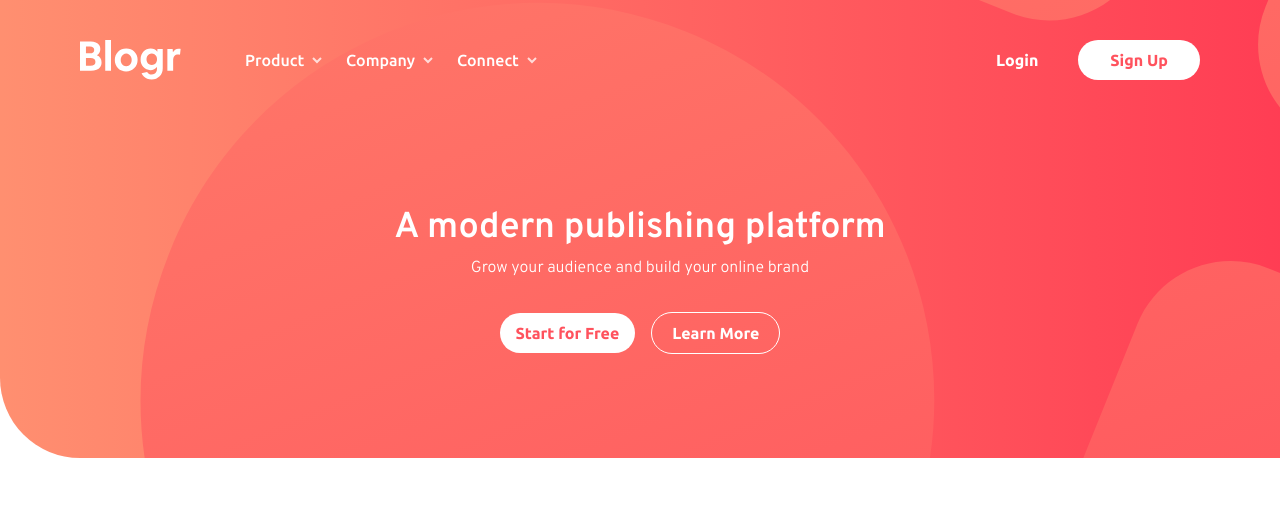
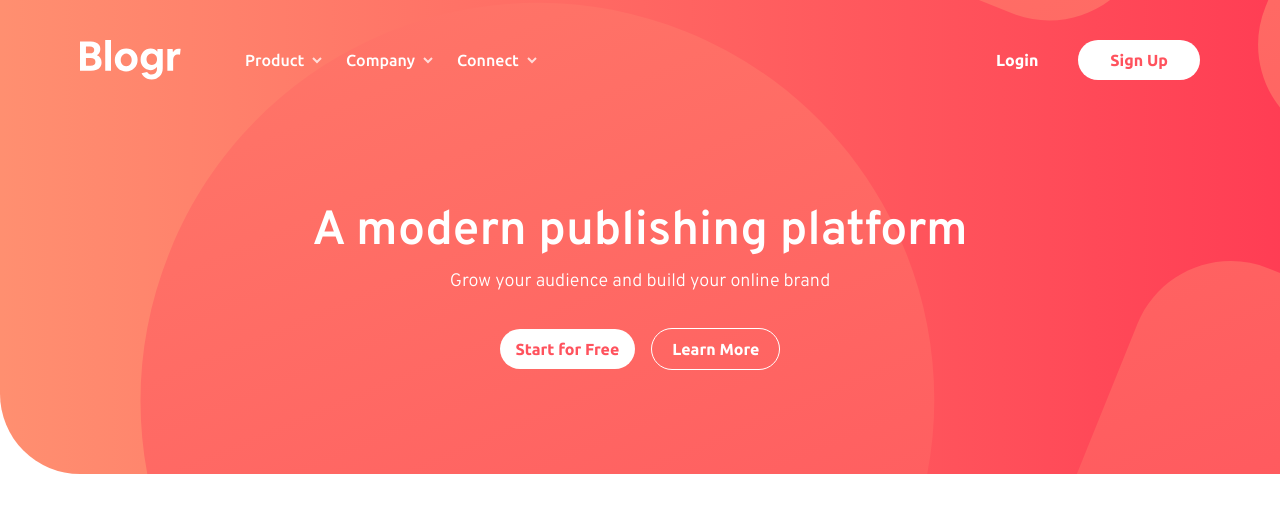
Before and after one commit to KrokoNinja/blogr-landing-page, a Next.js app: page / in a window 1280 px wide. Shown: the top 512 px of the page. Built offline with nearby package versions, Linux system fonts and the light colour scheme.

Commit message:
add: styles for intro heading and subtitle

```diff
--- a/components/Hero.tsx
+++ b/components/Hero.tsx
@@ -1,8 +1,8 @@
 export default function Hero() {
     return (
         <div className="font-overpass py-16">
-            <h1 className="text-4xl text-center font-[600] text-neutral-white mb-2">A modern <br className="lg:hidden"/> publishing platform</h1>
-            <p className="text-center text-neutral-white mb-8">Grow your audience and build your <br className="xl:hidden" /> online brand</p>
+            <h1 className="text-4xl text-center font-[600] text-neutral-white mb-2 lg:mb-3 lg:text-5xl">A modern <br className="lg:hidden"/> publishing platform</h1>
+            <p className="text-center text-neutral-white mb-8 lg:text-lg">Grow your audience and build your <br className="xl:hidden" /> online brand</p>
             <div className="flex flex-row items-center justify-center gap-x-4">
                 <button className="font-ubuntu bg-neutral-white text-primary-light-red rounded-full py-2 px-4 font-bold">Start for Free</button>
                 <button className="font-ubuntu text-neutral-white font-bold border border-neutral-white rounded-full py-2 px-5">Learn More</button>
```
